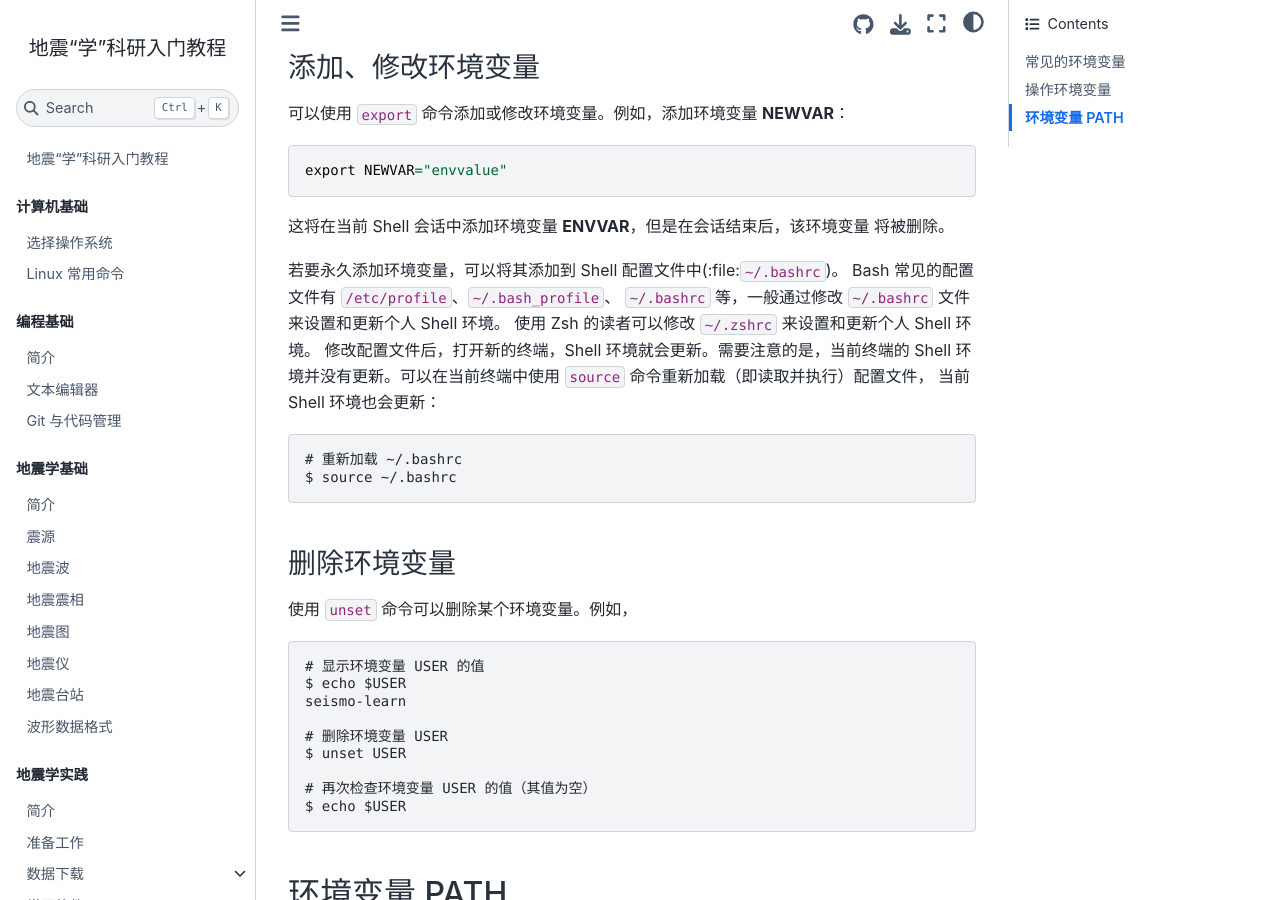
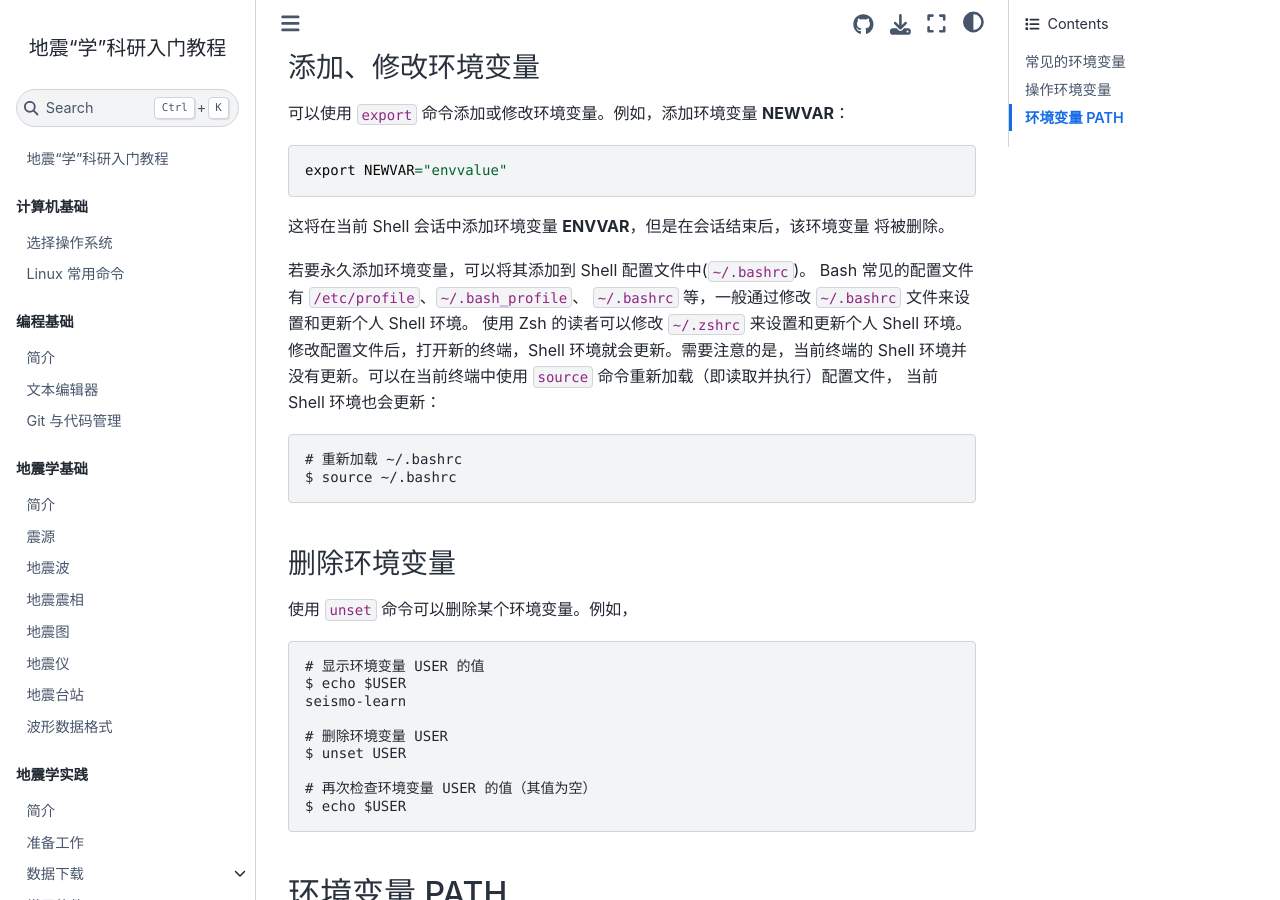
Before and after one commit to seismo-learn/seismology101, a Jupyter Book: the page built from source/computer/environment-variable.md, in a window 1280 px wide and 900 px high, scrolled down 1382 px. Built offline with Jupyter Book 1.0.4 settings and Sphinx 7.4.7 and the Sphinx Book theme 1.1.4, drawn with Linux system fonts in a browser that asks for light colours; pages that are not in the unit, such as notebooks, are missing from menus; some of the changed lines change nothing that is shown.

Commit message:
Fix a typo in environment-variable.md

```diff
--- a/source/computer/environment-variable.md
+++ b/source/computer/environment-variable.md
@@ -55,7 +55,7 @@ export NEWVAR="envvalue"
 这将在当前 Shell 会话中添加环境变量 **ENVVAR**，但是在会话结束后，该环境变量
 将被删除。
 
-若要永久添加环境变量，可以将其添加到 Shell 配置文件中(:file:`~/.bashrc`)。
+若要永久添加环境变量，可以将其添加到 Shell 配置文件中({file}`~/.bashrc`)。
 Bash 常见的配置文件有 {file}`/etc/profile`、{file}`~/.bash_profile`、
 {file}`~/.bashrc` 等，一般通过修改 {file}`~/.bashrc` 文件来设置和更新个人 Shell 环境。
 使用 Zsh 的读者可以修改 {file}`~/.zshrc` 来设置和更新个人 Shell 环境。
```
